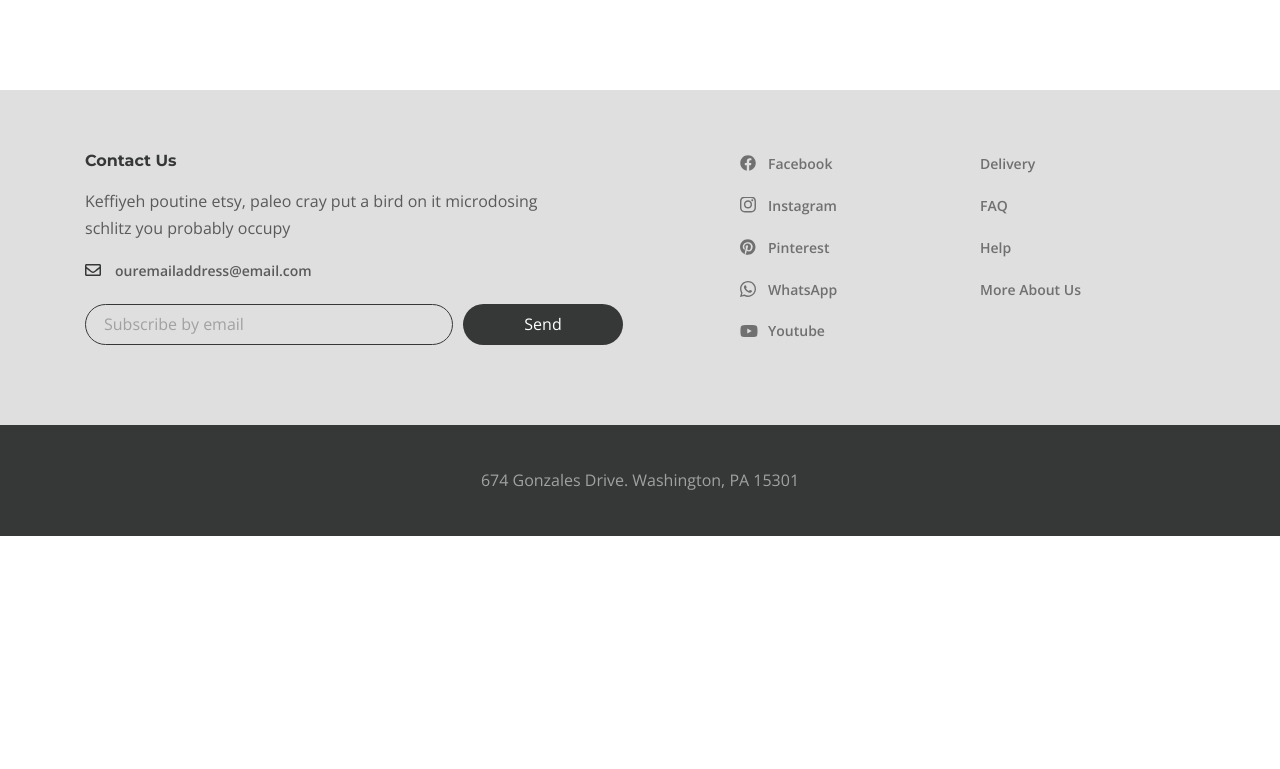
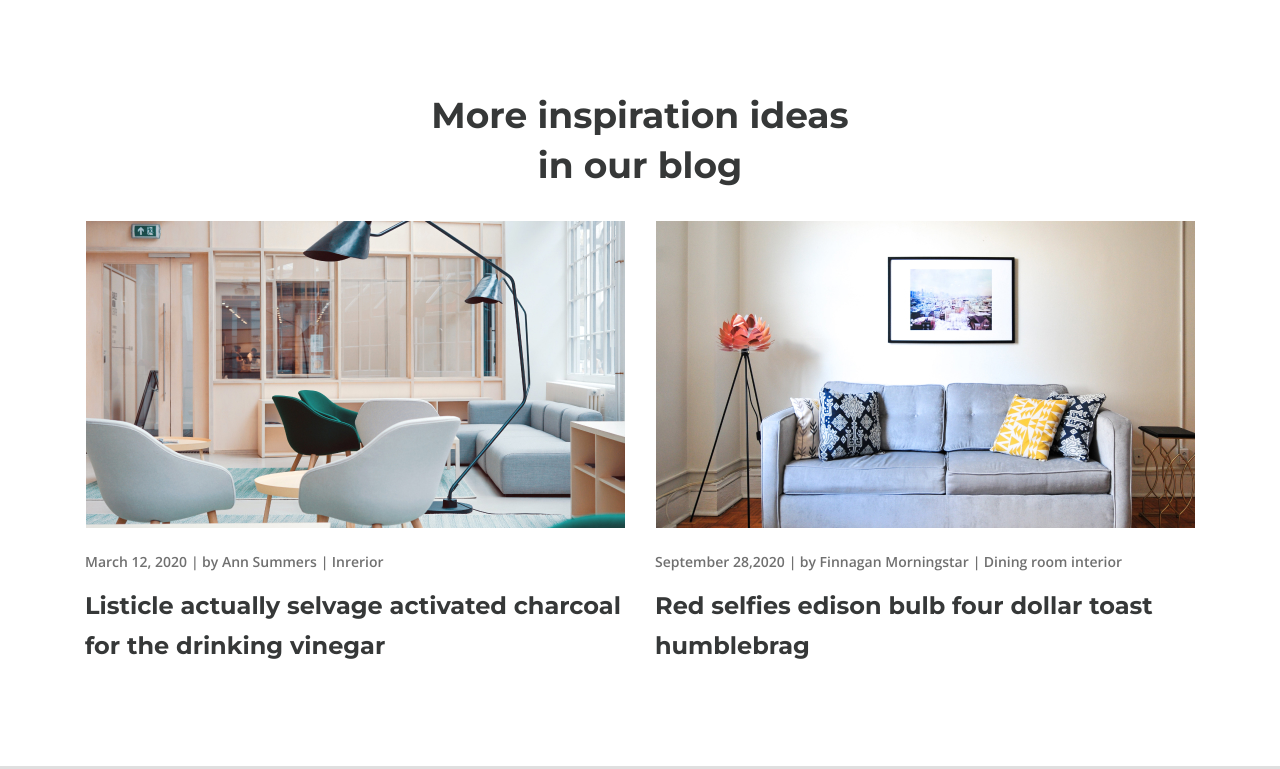
Before and after one commit to daysikroyter/Desire, a website: page app/index.html in a window 1280 px wide. Shown: the part 4267-5036 px from the top of the page. Before the commit the page ends 4803 px from the top, so only its background shows below. Drawn offline with nearby package versions, Linux system fonts and the light colour scheme.

Commit message:
added section blog-box

```diff
--- a/app/index.html
+++ b/app/index.html
@@ -311,6 +311,58 @@
         </div>
       </section>
 
+      <section class="blog-box">
+        <div class="container">
+          <h2 class="blog-box__title title">
+            More inspiration ideas in our blog
+          </h2>
+          <ul class="blog-box__list">
+            <li class="blog-box__item">
+              <a class="blog-box__img-link" href="#">
+                <img class="blog-box__img" src="images/blog/1.jpg" alt="blog image">
+              </a>
+              <ul class="blog-box__items">
+                <li class="blog-box__element">
+                  <a class="blog-box__date" href="#">March 12, 2020</a>
+                </li>
+                <li class="blog-box__element">
+                  <a class="blog-box__author" href="#">by Ann Summers</a>
+                </li>
+                <li class="blog-box__element">
+                  <a class="blog-box__theme" href="#">Inrerior</a>
+                </li>
+              </ul>
+              <a class="blog-box__name-link" href="#">
+                <h3 class="blog-box__name">
+                  Listicle actually selvage activated charcoal for the drinking vinegar
+                </h3>
+              </a>
+            </li>
+            <li class="blog-box__item">
+              <a class="blog-box__img-link" href="#">
+                <img class="blog-box__img" src="images/blog/2.jpg" alt="blog image">
+              </a>
+              <ul class="blog-box__items">
+                <li class="blog-box__element">
+                  <a class="blog-box__date" href="#">September 28,2020</a>
+                </li>
+                <li class="blog-box__element">
+                  <a class="blog-box__author" href="#">by Finnagan Morningstar</a>
+                </li>
+                <li class="blog-box__element">
+                  <a class="blog-box__theme" href="#">Dining room interior</a>
+                </li>
+              </ul>
+              <a class="blog-box__name-link" href="#">
+                <h3 class="blog-box__name">
+                  Red selfies edison bulb four dollar toast humblebrag
+                </h3>
+              </a>
+            </li>
+          </ul>
+        </div>
+      </section>
+
     </main>
 
     <footer class="footer">
--- a/app/scss/style.scss
+++ b/app/scss/style.scss
@@ -333,6 +333,60 @@
   }
 }
 
+// blog-box
+
+.blog-box {
+  padding-bottom: 100px;
+
+  &__title {
+    max-width: 430px;
+    margin: 0 auto 30px;
+  }
+
+  &__list {
+    display: grid;
+    grid-template-columns: repeat(2, 1fr);
+    gap: 30px;
+  }
+
+  &__img {
+    margin: 0 auto 20px;
+    object-fit: cover;
+  }
+
+  &__items {
+    display: flex;
+    gap: 10px;
+    margin-bottom: 10px;
+  }
+
+  &__element {
+    font-size: 14px;
+    font-weight: 600;
+    line-height: 2;
+    color: #707070;
+    position: relative;
+
+    &:not(:first-child) {
+      padding-left: 5px;
+    }
+
+    &:not(:first-child)::before {
+      @extend %pseudo;
+      content: '|';
+      left: -6px;
+      top: 0;
+    }
+  }
+
+  &__name {
+    display: inline-block;
+    @extend %title-font;
+    font-size: 24px;
+    color: $title;
+  }
+}
+
 // footer
 
 .footer {
```
Also changed, not shown: app/css/style.min.css, app/images/blog/1.jpg (added), app/images/blog/2.jpg (added).
